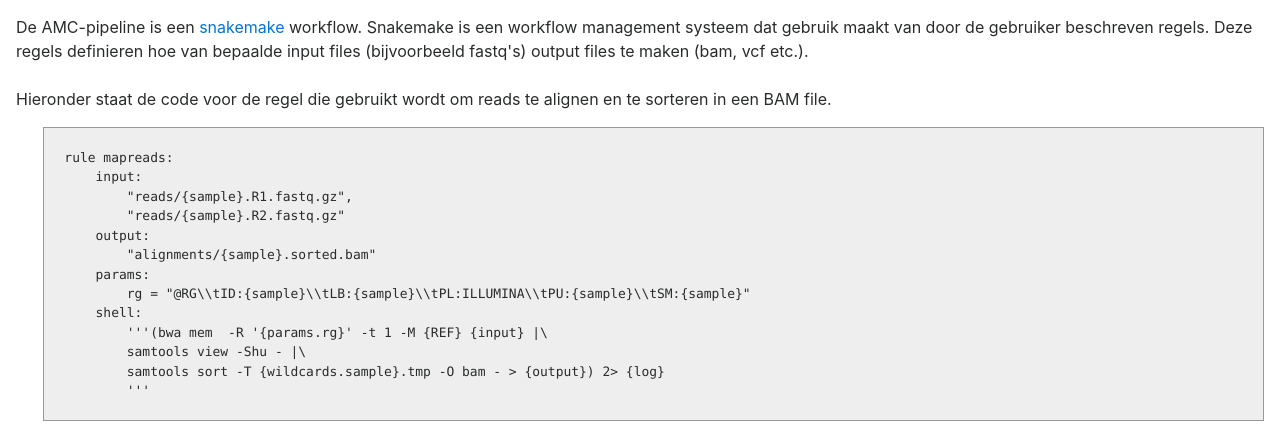
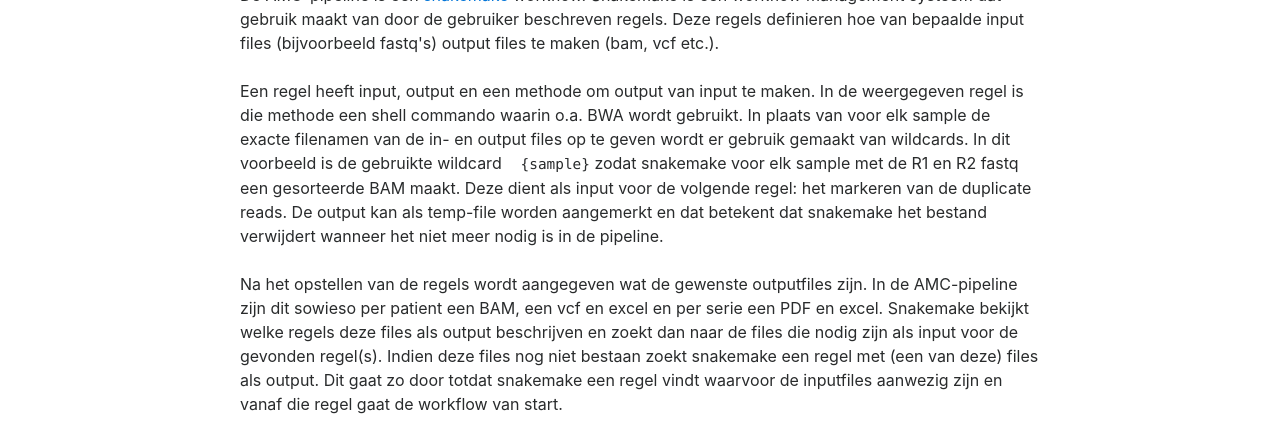
Before and after one commit to martinhaagmans/ngswebsite, a Flask app: page /uitleg/pipeline/ in a window 1280 px wide. Shown: the part 452-881 px from the top of the page. Run offline with Flask 2, Linux system fonts and the light colour scheme; some libraries are stand-ins or nearby versions.

Commit message:
Added general info and structure in html and css.

```diff
--- a/ngswebsite/static/css/bootstrapcustom.css
+++ b/ngswebsite/static/css/bootstrapcustom.css
@@ -5,10 +5,27 @@
  * Licensed under MIT (https://github.com/twbs/bootstrap/blob/master/LICENSE)
  */
 /*! normalize.css v5.0.0 | MIT License | github.com/necolas/normalize.css */
+
 body {
-    margin: 1em;
+    max-width: 800px;
+    margin: auto;
     font-family: sans-serif;
 }
+
+html {
+  font-family: sans-serif;
+  line-height: 1.15;
+  -ms-text-size-adjust: 100%;
+  -webkit-text-size-adjust: 100%;
+}
+
+.snakemake{
+  display: block;
+  padding: 20px;
+  margin: 1em;
+  font-size: 10;
+}
+
 table {
     border-collapse: collapse;
     border: none;
@@ -40,12 +57,6 @@ table td {
     background-color: #f4f4ff;
 }
 
-html {
-  font-family: sans-serif;
-  line-height: 1.15;
-  -ms-text-size-adjust: 100%;
-  -webkit-text-size-adjust: 100%;
-}
 li {
     margin-left: 1em;
     margin-right: 1em;
@@ -64,12 +75,16 @@ section {
 h1 {
   font-size: 2em;
   margin: 0.67em 0;
+  text-transform: uppercase;
 }
 
 figcaption,
 figure,
 main {
   display: block;
+  text-align:center;
+  font-size:8;
+  font-style: italic;
 }
 
 figure {
@@ -642,10 +657,3 @@ samp {
   font-size: 0.9em;
   margin-left: 1em;
 }
-
-/* pre {
-  margin-top: 0;
-  margin-bottom: 1rem;
-  overflow: auto;
-  -ms-overflow-style: scrollbar;
-} */
--- a/ngswebsite/templates/base.html
+++ b/ngswebsite/templates/base.html
@@ -1,28 +1,31 @@
 <!DOCTYPE html>
 <html lang="en">
 <head>
-
   <link href="/static/css/bootstrapcustom.css" rel="stylesheet" media="screen">
   <!-- <link href="/static/css/custom.css" rel="stylesheet" media="screen"> -->
   <meta name="viewport" content="width=device-width, initial-scale=1.0">
+
   {% if title %}
-  <title>{{ title }}</title>
+      <title>{{ title }}</title>
   {% else %}
-  <title>AMC NGS</title>
+    <title>AMC NGS</title>
   {% endif %}
 </head>
+
 <body width=100%>
     <div name=menu>
         <a href="{{ url_for('intro') }}"> Intro </a>
         <a href="{{ url_for('show_all_tests') }}"> Aanbod </a>
         <a href="{{ url_for('upload_labexcel') }}"> Samplesheet </a>
-    {% if session['logged_in'] %}
-        <a class=connoisseur href="{{ url_for('new_menu') }}"> &#x2714; Connoiseur </a>
-    {% else %}
-        <a  href="{{ url_for('new_menu') }}"> Connoiseur </a>
-    {% endif %}
+        {% if session['logged_in'] %}
+            <a id=connoisseur href="{{ url_for('new_menu') }}"> &#x2714; Connoiseur </a>
+        {% else %}
+            <a  id=connoisseur href="{{ url_for('new_menu') }}"> Connoiseur </a>
+        {% endif %}
     </div>
+
     <hr style="border: 1px solid #808080;">
+
     {% with messages = get_flashed_messages(with_categories=true) %}
 
         {% for category, message in messages %}
--- a/ngswebsite/templates/download.html
+++ b/ngswebsite/templates/download.html
@@ -3,8 +3,7 @@
 <img src='/static/miseq.png' width=35% height=35%>
 <br>
 <a href="{{ url_for('download', filename=filename) }}" target="blank">
-    <button  style="font-size:21pt;color:white;
-    background-color:green;border:2px solid #336600;padding:3px;">
+    <button  style="font-size:21pt;color:white;background-color:green; border:2px solid #336600;padding:3px;">
         Download {{filename}}
     </button>
 </a>
--- a/ngswebsite/templates/explanation_pipeline.html
+++ b/ngswebsite/templates/explanation_pipeline.html
@@ -1,67 +1,41 @@
 {% extends "base.html" %}
 {% block content %}
 
-<h1 id="Pipelin">PIPELINE</h1>
+<h1>Pipeline</h1>
 <hr>
-<p><a href="https://snakemake.readthedocs.io/en/latest/"><img src="https://img.shields.io/badge/snakemake-≥3.5.2-brightgreen.svg?style=flat-square" alt="Snakemake" /></a></p>
+<a href="https://snakemake.readthedocs.io/en/latest/">
+    <img src="https://img.shields.io/badge/snakemake-≥3.5.2-brightgreen.svg?style=flat-square" alt="Snakemake" />
+</a>
+
 <p>De AMC-pipeline is een <a href="http://snakemake.readthedocs.io/en/stable/">snakemake</a>
     workflow.  Snakemake is een workflow management systeem dat gebruik maakt van
     door de gebruiker beschreven regels. Deze regels definieren hoe van bepaalde
     input files (bijvoorbeeld fastq's) output files te maken (bam, vcf etc.).<br>
     <br>
-Hieronder staat de code voor de regel die gebruikt wordt om reads te alignen
-en te sorteren in een BAM file.  </p>
-
-<pre><code class="python language-python">rule mapreads:
-    input:
-        "reads/{sample}.R1.fastq.gz",
-        "reads/{sample}.R2.fastq.gz"
-    output:
-        "alignments/{sample}.sorted.bam"
-    params:
-        rg = "@RG\\tID:{sample}\\tLB:{sample}\\tPL:ILLUMINA\\tPU:{sample}\\tSM:{sample}"
-    shell:
-        '''(bwa mem  -R '{params.rg}' -t 1 -M {REF} {input} |\
-        samtools view -Shu - |\
-        samtools sort -T {wildcards.sample}.tmp -O bam - &gt; {output}) 2&gt; {log}
-        '''
-</code></pre>
-
-<p>Een regel heeft input, output en een methode om output van input te maken. In
+    Een regel heeft input, output en een methode om output van input te maken. In
     de weergegeven regel is die methode  een shell commando waarin o.a.
-BWA wordt gebruikt.  In plaats van voor elk sample de exacte filenamen van de
+    BWA wordt gebruikt. In plaats van voor elk sample de exacte filenamen van de
     in- en output files op te geven wordt er gebruik gemaakt van wildcards.
     In dit voorbeeld is de gebruikte wildcard <code>{sample}</code> zodat snakemake voor elk
     sample met de R1 en R2 fastq een gesorteerde BAM maakt. Deze dient als input
     voor de volgende regel: het markeren van de duplicate reads. De output kan als
     temp-file worden aangemerkt en dat betekent dat snakemake het bestand verwijdert
-wanneer het niet meer nodig is in de pipeline.</p>
-
-<p>Na het opstellen van de regels wordt aangegeven wat de
+    wanneer het niet meer nodig is in de pipeline.<br>
+    <br>
+    Na het opstellen van de regels wordt aangegeven wat de
     gewenste outputfiles zijn. In de AMC-pipeline zijn dit sowieso per patient een
     BAM, een vcf en excel en per serie een PDF en excel. Snakemake
     bekijkt welke regels deze files als output beschrijven en zoekt dan naar de
     files die nodig zijn als input voor de gevonden regel(s). Indien deze files nog niet
     bestaan zoekt snakemake een regel met (een van deze) files als output. Dit gaat
     zo door totdat snakemake een regel vindt waarvoor de inputfiles aanwezig zijn
-en vanaf die regel gaat de workflow van start.</p>
+    en vanaf die regel gaat de workflow van start.
+</p>
 
-<p> Hieronder een voorbeeld van een pipeline voor 3 samples: TEST1, TEST2 en TEST3.<br>
-<br>
-<img src='/static/amcpipeline.png' width=100% height=100%>
-</p>
-<style>
-pre code {
-  background-color: #eee;
-  border: 1px solid #999;
-  display: block;
-  padding: 20px;
-}
-table tr {
-    text-align: right;
-}
-table th {
-    text-align: center;
-}
-</style>
+<figure>
+    <img src='/static/amcpipeline.svg' width=100% height=100%>
+    <figcaption>
+        Een visueel voorbeeld van de pipeline voor een fictieve serie met 2 samples.
+    </figcaption>
+</figure>
 {% endblock content %}
--- a/ngswebsite/templates/explanation_samplesheet.html
+++ b/ngswebsite/templates/explanation_samplesheet.html
@@ -1,6 +1,6 @@
 {% extends "base.html" %}
 {% block content %}
-<h1 id="samplesheet">SAMPLESHEET</h1>
+<h1>Samplesheet</h1>
 
 <p>
   Een samplesheet bevat alle informatie die de MiSeq nodig heeft om een run
--- a/ngswebsite/views.py
+++ b/ngswebsite/views.py
@@ -9,6 +9,11 @@ from collections import OrderedDict
 
 from flask import Flask, make_response
 from flask import render_template, flash, redirect, url_for, request, session
+
+import sys, os
+
+ngslib = os.path.join('D:\\', 'GitHubRepos', 'ngsscriptlibrary')
+sys.path.append(ngslib)
 
 import config as cfg
 from ngsscriptlibrary import TargetDatabase
@@ -135,32 +140,25 @@ def nomenclature_explained():
 def samplesheet_explained():
     return render_template('explanation_samplesheet.html')
 
+
 @app.route('/uitleg/pipeline/snv')
 def std_pipe():
     return render_template('explanation_pipeline_vars.html')
 
+
 @app.route('/uitleg/pipeline/cnv')
 def cnv_pipe():
     return render_template('explanation_pipeline_cnv.html')
+
 
 @app.route('/uitleg/pipeline/')
 def mosaic_pipe():
     return render_template('explanation_pipeline_mosaic.html')
 
 
-
 @app.route('/nieuw/')
 def new_menu():
     return render_template('connoimenu.html')
-
-
-@app.route('/nonarchive/', methods=['GET', 'POST'])
-def show_all_nonarchive_samples():
-    if request.method == 'POST':
-        nonarchives = request.form['samples']
-        for line in nonarchives.split('\n'):
-            serie, sampleID, reason = line.split()
-    return render_template('addnonarchive.html')
 
 
 @app.route('/diagnostiek/')
```
Also changed, not shown: ngswebsite/templates/addnonarchive.html (deleted, +0 -14 lines), ngswebsite/templates/connoimenu.html (+21 -3 lines), ngswebsite/templates/explanation_database.html (+41 -9 lines), ngswebsite/templates/explanation_nomenclature.html (+8 -3 lines), ngswebsite/static/amcpipeline.svg (added), ngswebsite/templates/bla.md (deleted). Lines whose indentation alone changed are shown as unchanged.
